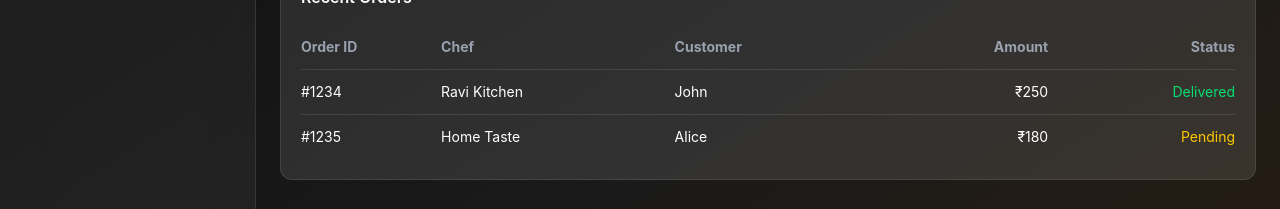
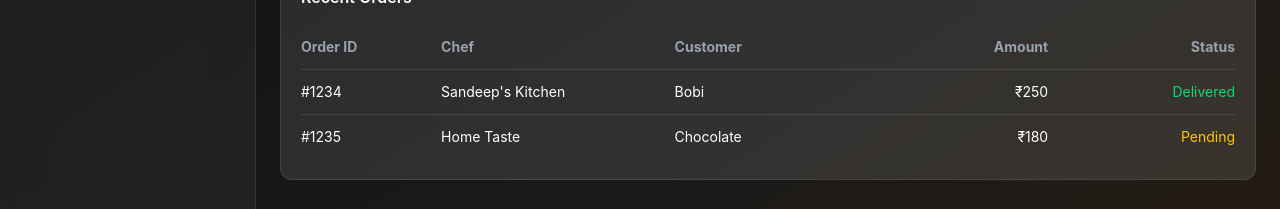
Before and after one commit to sandeepgogulamanda/FoodLinners-UI, a React (Vite) app: page /dashboard in a window 1280 px wide. Shown: the part 248-457 px from the top of the page. Built offline with nearby package versions, Linux system fonts and the light colour scheme.

Commit message:
Update Dashboard.jsx

```diff
--- a/src/Dashboard.jsx
+++ b/src/Dashboard.jsx
@@ -83,8 +83,8 @@ export default function Dashboard() {
   <tbody>
     <tr className="border-b border-white/10">
       <td className="py-3">#1234</td>
-      <td>Ravi Kitchen</td>
-      <td>John</td>
+      <td>Sandeep's Kitchen</td>
+      <td>Bobi</td>
       <td className="text-right">₹250</td>
       <td className="text-right text-green-400">Delivered</td>
     </tr>
@@ -92,7 +92,7 @@ export default function Dashboard() {
     <tr>
       <td className="py-3">#1235</td>
       <td>Home Taste</td>
-      <td>Alice</td>
+      <td>Chocolate</td>
       <td className="text-right">₹180</td>
       <td className="text-right text-yellow-400">Pending</td>
     </tr>
```
